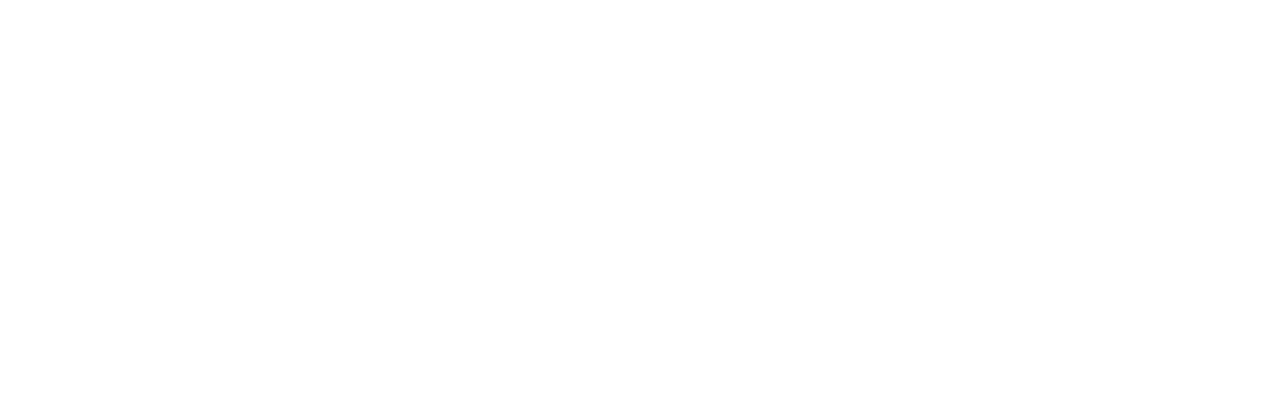
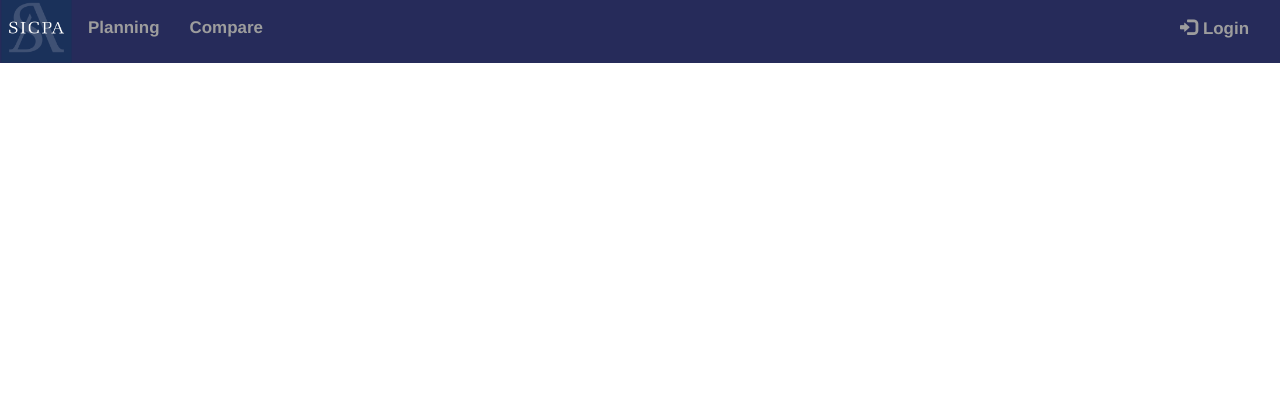
Before and after one commit to sadakmed/Fitwings_icpa, a PHP site: page / in a window 1280 px wide. Before the commit the part shown is empty. Shown: the top 420 px of the page. Run offline with PHP 8.4, Linux system fonts and the light colour scheme; some web fonts are replaced.

Commit message:
in skeleton

```diff
--- a/bootstrap/mystyle.css
+++ b/bootstrap/mystyle.css
@@ -1,6 +1,7 @@
 .navbar {
       margin-bottom: 0;
       border-radius: 0;
+      min-height: 63px ;
     }
 
     /* Set height of the grid so .sidenav can be 100% (adjust as needed) */
@@ -127,3 +128,10 @@
   background-color: #1CA347;
   border-color: #1CA347;
 }
+
+.navbar-inverse {
+
+  background-color: #262b5a;
+  border-color: #262b5a;
+
+}
--- a/index.php
+++ b/index.php
@@ -0,0 +1,4 @@
+<?php
+
+require_once 'view/header.php';
+require_once 'view/footer.php';
--- a/view/header.php
+++ b/view/header.php
@@ -1,15 +1,13 @@
 <!DOCTYPE html>
 <html lang="en">
 <head>
-  <title>Home Electrecity</title>
+  <title>Sicpa Tracablity</title>
   <meta charset="utf-8">
   <meta name="viewport" content="width=device-width, initial-scale=1">
 
 
-<link rel="icon" type="image/png" sizes="32x32" href="img/favicon-32x32.png">
-<link rel="icon" type="image/png" sizes="96x96" href="img/favicon-96x96.png">
-<link rel="icon" type="image/png" sizes="16x16" href="img/favicon-16x16.png">
-
+ <link rel="icon" type="image/vnd.microsoft.icon" sizes="48x48" href="img/index.ico">
+ <link rel="stylesheet" href="https://maxcdn.bootstrapcdn.com/bootstrap/3.3.7/css/bootstrap.min.css">
 
   <link rel="stylesheet" href="bootstrap/bootstrap.min.css">
   <link rel="stylesheet" href="bootstrap/mystyle.css">
@@ -29,23 +27,18 @@
         <span class="icon-bar"></span>
         <span class="icon-bar"></span>
       </button>
-      <a class="navbar-brand" style="padding: 15px 0 15px 15px ;" href="index.php"><img src="img/download.png" style="margin-top: -16px ; margin-left:-16px ; width: 75px;"></a>
+      <a class="navbar-brand" style="padding: 15px 0 15px 15px ;" href="index.php"><img src="img/Sicpa1.png" style="margin-top: -25px ; margin-left:-16px ; width: 73px;"></a>
     </div>
-    <div class="collapse navbar-collapse" style="font-size: 1.21em; font-weight: bold;" id="myNavbar">
+    <div class="collapse navbar-collapse" style="font-size: 1.21em; font-weight: bold; margin-top: 2px;" id="myNavbar">
       <ul class="nav navbar-nav">
 
-<li><a href="index.php?page=cli">Add Client</a></li>
-        <li><a href="index.php?page=bill">Review Bill</a></li>
-        <li><a href="index.php?page=user">New Users</a></li>
-        <li><a href="index.php?page=cons">Add Consemption</a></li>';
-
-
-
-
+        <li><a href="index.php?page=planing">Planning</a></li>
+        <li><a href="index.php?page=compare">Compare</a></li>
 
      </ul>
+
       <ul class="nav navbar-nav navbar-right">
-        <li><a href="login"><span class="glyphicon glyphicon-log-in"></span>Login</a></li>
+        <li><a href="login.php"><span style="padding-right: 6px;"  class="glyphicon glyphicon-log-in"></span>Login</a></li>
       </ul>
     </div>
   </div>
```
Also changed, not shown: img/Sicpa1.png (added), img/Sicpa2.jpg (added), img/Sicpa3.jpg (added), img/index.ico (added).
